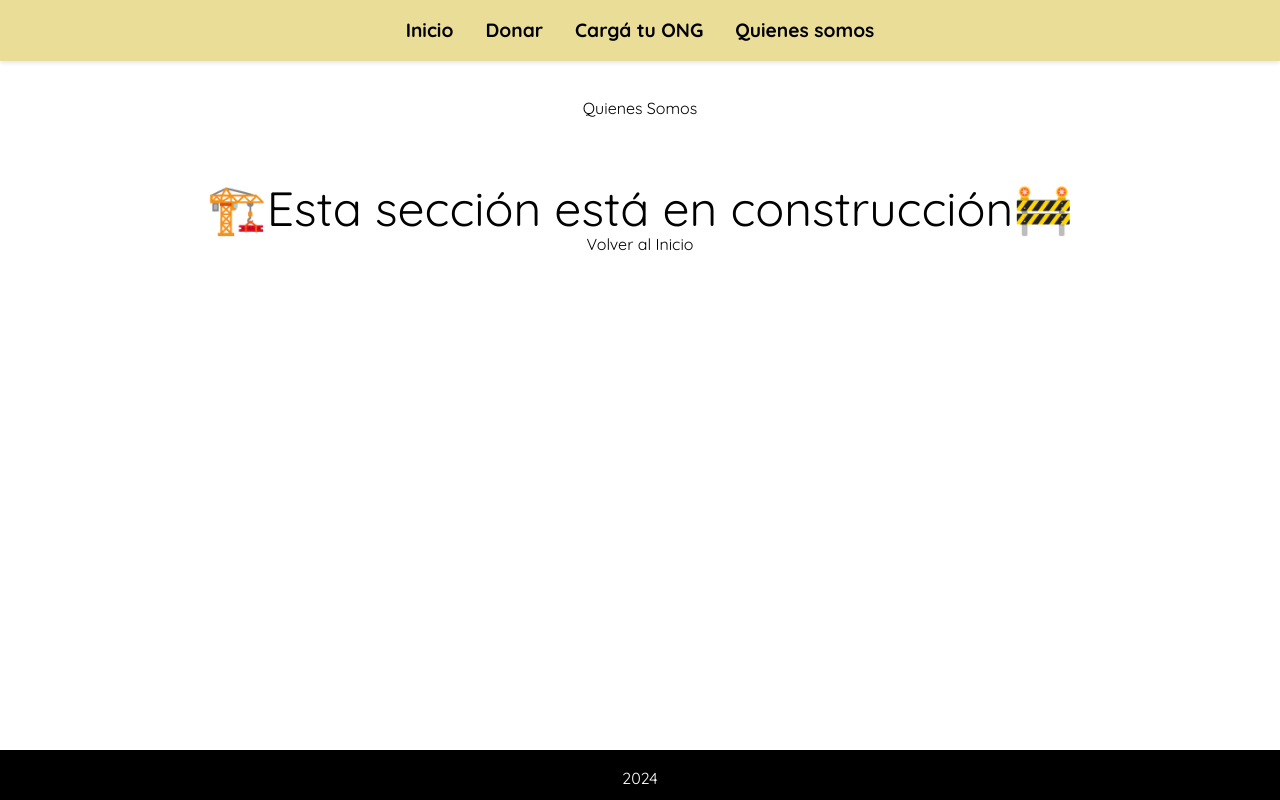
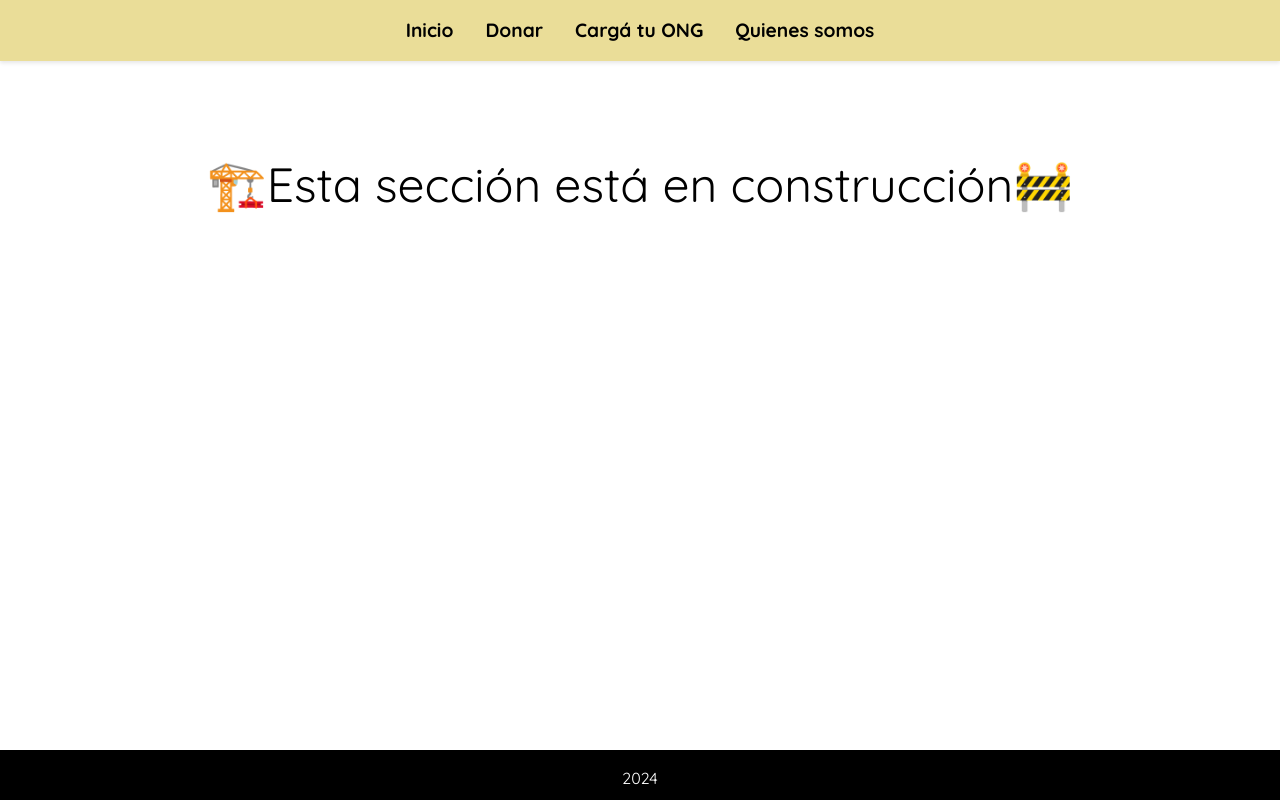
Before and after one commit to Firet/activa-veganismo, a Next.js app: page /quienes-somos in a window 1280 px wide. Built offline with nearby package versions, Linux system fonts and the light colour scheme.

Commit message:
Remove wrong link to / in quienes-somos

```diff
--- a/src/app/quienes-somos/page.tsx
+++ b/src/app/quienes-somos/page.tsx
@@ -4,9 +4,7 @@ import Link from 'next/link';
 export default function Page() {
 	return (
 		<>
-			<h1>Quienes Somos</h1>
 			<UnderConstruction />
-			<Link href="/">Volver al Inicio</Link>
 		</>
 	);
 }
```
